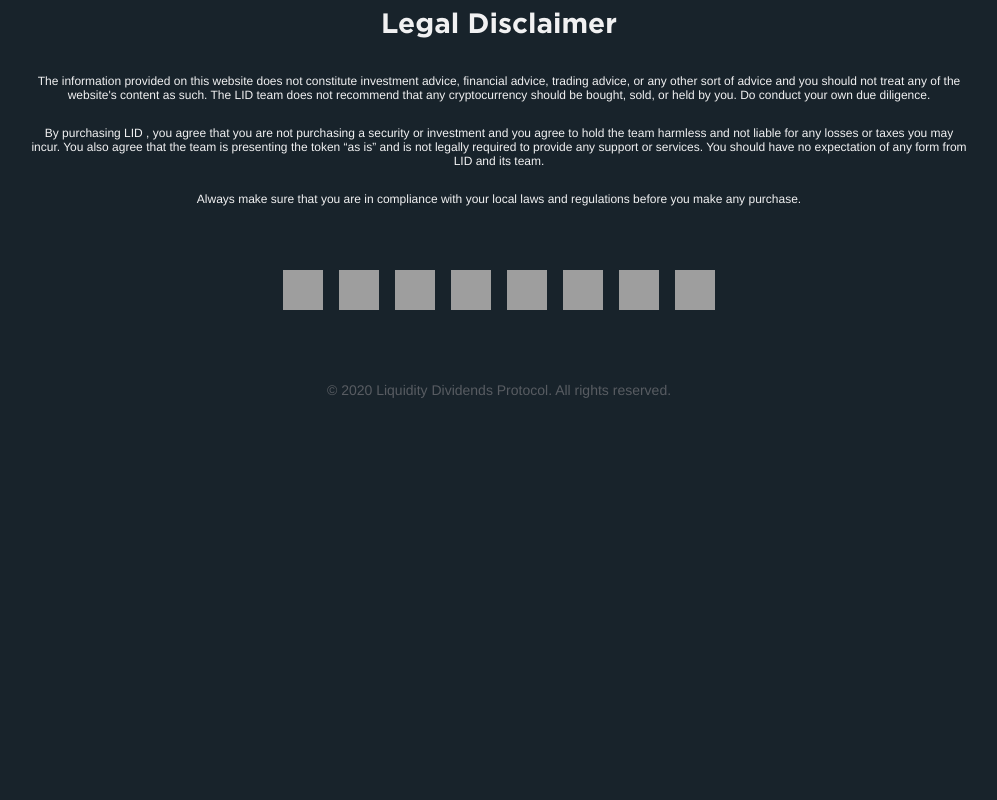
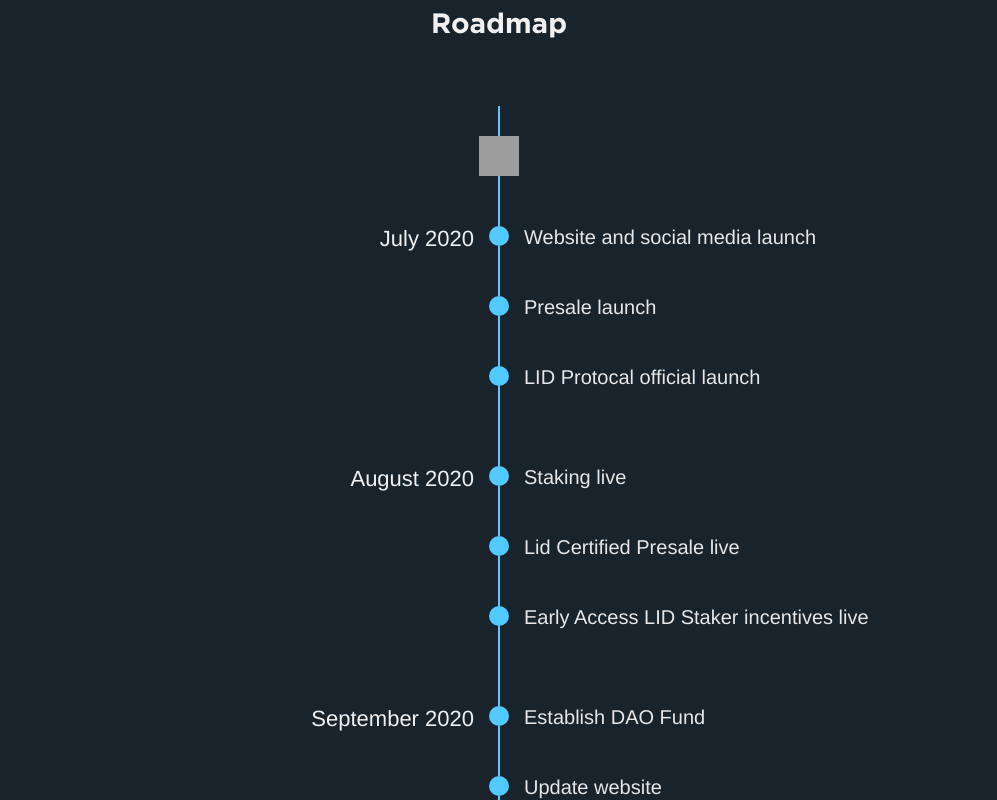
Before and after one commit to Lid-Protocol/lid-web, a Next.js app: page / in a window 1280 px wide. Shown: the part 2140-2940 px from the top of the page, without its empty margins (141-1138 px from the left). Before the commit the page ends 2594 px from the top, so only its background shows below. Built offline with nearby package versions, Linux system fonts and the light colour scheme; grey boxes are pictures that could not be loaded; a web font is replaced by a local one.

Commit message:
Add RoadMap

```diff
--- /dev/null
+++ b/components/@pages/Home/Roadmap/TimeLine/index.tsx
@@ -0,0 +1,95 @@
+import { FC } from 'react';
+import styled from 'styled-components';
+import { isMobile } from 'react-device-detect';
+import { Box, FlexBox } from 'components/@basic';
+
+const Event = styled.div`
+  width: 20px;
+  height: 20px;
+  border-radius: 10px;
+  background: #52caff;
+  margin-top: 20px;
+  margin-bottom: 30px;
+  position: relative;
+
+  &:before {
+    content: '';
+    width: 2px;
+    height: 20px;
+    background: #52caff;
+    position: absolute;
+    bottom: 20px;
+    left: 9px;
+  }
+  &:after {
+    content: '';
+    width: 2px;
+    height: 30px;
+    background: #52caff;
+    position: absolute;
+    top: 20px;
+    left: 9px;
+  }
+`;
+
+const EventDate = styled.div`
+  position: absolute;
+  right: 35px;
+  font-weight: 500;
+  font-size: 22px;
+  width: 40vw;
+  text-align: right;
+  @media (max-width: 500px) {
+    left: 35px;
+    top: -30px;
+    text-align: left;
+    width: 80vw;
+  }
+`;
+
+const EventDesc = styled.div`
+  position: absolute;
+  left: 35px;
+  font-size: 20px;
+  width: 40vw;
+  text-align: left;
+  color: #e7e7e8;
+  @media (max-width: 500px) {
+    width: 80vw;
+  }
+`;
+
+export const TagLine = styled.div`
+  width: 2px;
+  height: 30px;
+  background: #52caff;
+  margin: 0 9px;
+  @media (max-width: 500px) {
+    height: 60px;
+  }
+`;
+
+interface ITimeLine {
+  date: string;
+  events: string[];
+}
+
+const TimeLine: FC<ITimeLine> = ({ date, events }) => (
+  <Box width="100%">
+    <FlexBox
+      flexDirection="column"
+      justifyContent="center"
+      alignItems={isMobile ? 'flex-start' : 'center'}
+    >
+      {events.map((event, index) => (
+        <Event key={event}>
+          {index === 0 && <EventDate>{date}</EventDate>}
+          <EventDesc>{event}</EventDesc>
+        </Event>
+      ))}
+      <TagLine />
+    </FlexBox>
+  </Box>
+);
+
+export default TimeLine;
--- a/components/@pages/Home/Roadmap/index.tsx
+++ b/components/@pages/Home/Roadmap/index.tsx
@@ -1,15 +1,85 @@
 import { FC } from 'react';
-import { Box, Button, FlexBox, Image } from 'components/@basic';
+import { isMobile } from 'react-device-detect';
+import { Box, FlexBox, Image } from 'components/@basic';
 import ContentWrapper from 'components/ContentWrapper';
+import H2 from 'components/H2';
 
-const Roadmap: FC = () => (
+import LaunchImage from 'public/images/roadmap-launch-icon.png';
+import TimeLine, { TagLine } from './TimeLine';
+
+const Roadmap: FC = () => {
+  const roadmaps = [
+    {
+      date: 'July 2020',
+      events: [
+        'Website and social media launch',
+        'Presale launch',
+        'LID Protocal official launch',
+      ],
+    },
+    {
+      date: 'August 2020',
+      events: [
+        'Staking live',
+        'Lid Certified Presale live',
+        'Early Access LID Staker incentives live',
+      ],
+    },
+    {
+      date: 'September 2020',
+      events: [
+        'Establish DAO Fund',
+        'Update website',
+        'Standardized Model for LID Certified Presales',
+        'LID available on additional dexes',
+      ],
+    },
+    {
+      date: 'October 2020',
+      events: [
+        'Additional LID Staker incentives',
+        'DAO Fund votes for the future of LID',
+        'Future partnerships',
+        'Automated portal for LID Certified Presales',
+        'LID can be used to purchase during LID Certified Presale',
+      ],
+    },
+  ];
+
+  return (
     <Box width="100%">
       <ContentWrapper pt={5} pb={6}>
-      <FlexBox justifyContent="center">
-        {/* ... */}
+        <FlexBox
+          flexDirection="column"
+          justifyContent="center"
+          alignItems={isMobile ? 'flex-start' : 'center'}
+        >
+          <H2 mb={6} mt={5}>
+            Roadmap
+          </H2>
+          <FlexBox
+            flexDirection="column"
+            justifyContent="center"
+            alignItems="center"
+          >
+            <TagLine />
+
+            <Image width="40px" height="40px" src={LaunchImage} />
+
+            <TagLine />
+          </FlexBox>
+
+          {roadmaps.map((roadmap) => (
+            <TimeLine
+              key={roadmap.date}
+              date={roadmap.date}
+              events={roadmap.events}
+            />
+          ))}
         </FlexBox>
       </ContentWrapper>
     </Box>
   );
+};
 
 export default Roadmap;
--- a/package.json
+++ b/package.json
@@ -19,6 +19,7 @@
     "next-compose-plugins": "^2.2.0",
     "next-optimized-images": "^2.6.2",
     "react": "16.13.1",
+    "react-device-detect": "^1.13.1",
     "react-dom": "16.13.1",
     "styled-components": "^5.2.0",
     "styled-system": "^5.1.5",
--- a/pages/index.tsx
+++ b/pages/index.tsx
@@ -7,6 +7,7 @@
   CertifiedPresaleInfo,
   TokenDistributionSection,
   Legal,
+  Roadmap,
 } from 'components/@pages/Home';
 
 const Home: FC = () => (
@@ -19,6 +20,7 @@
     <About />
     <CertifiedPresaleInfo />
     <TokenDistributionSection />
+    <Roadmap />
     <Legal />
   </>
 );
```
Also changed, not shown: prettier.config.js (added, +7 -0 lines), .babelrc, 1 other file (tests, documents, lock files or other folders). Lines whose indentation alone changed are shown as unchanged.
